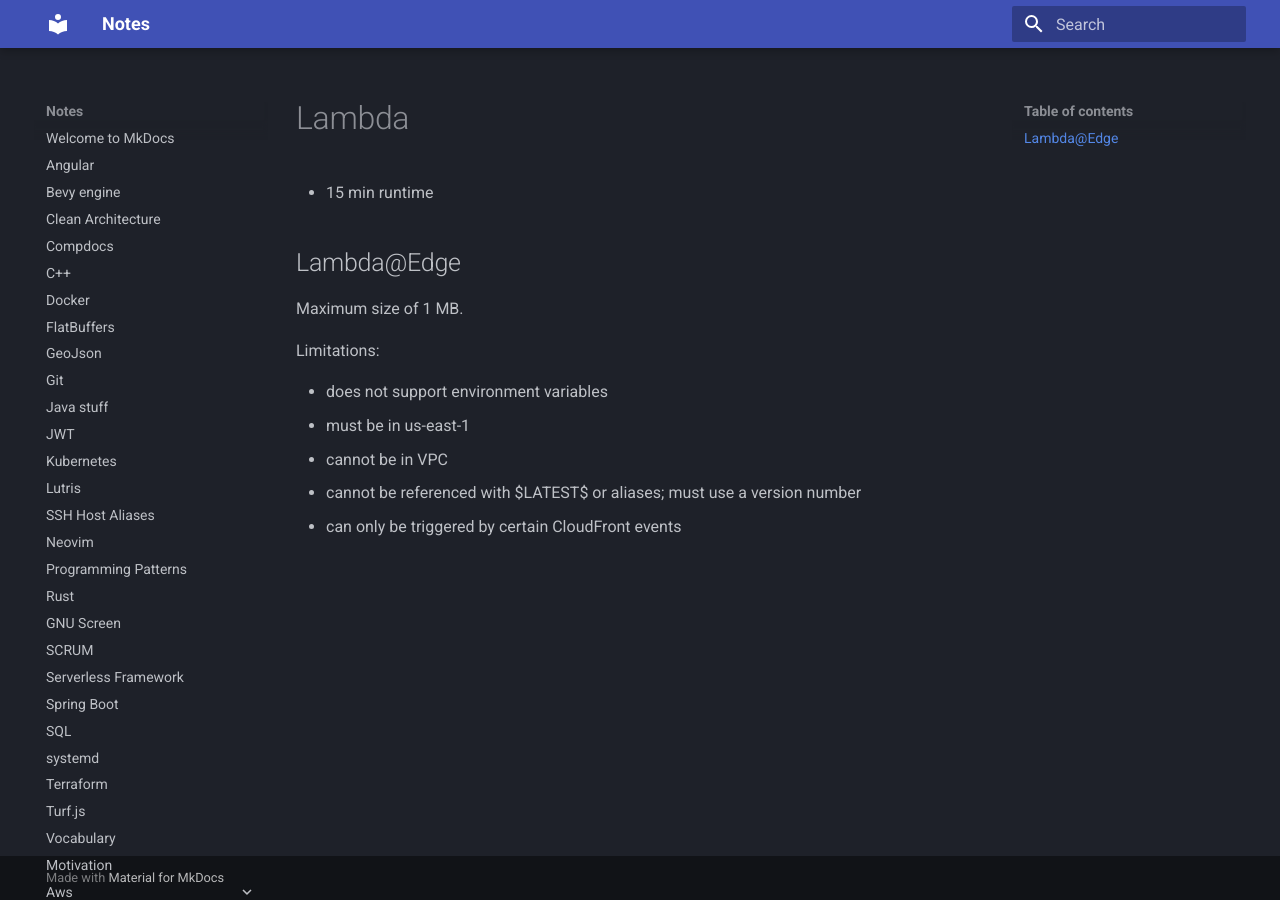
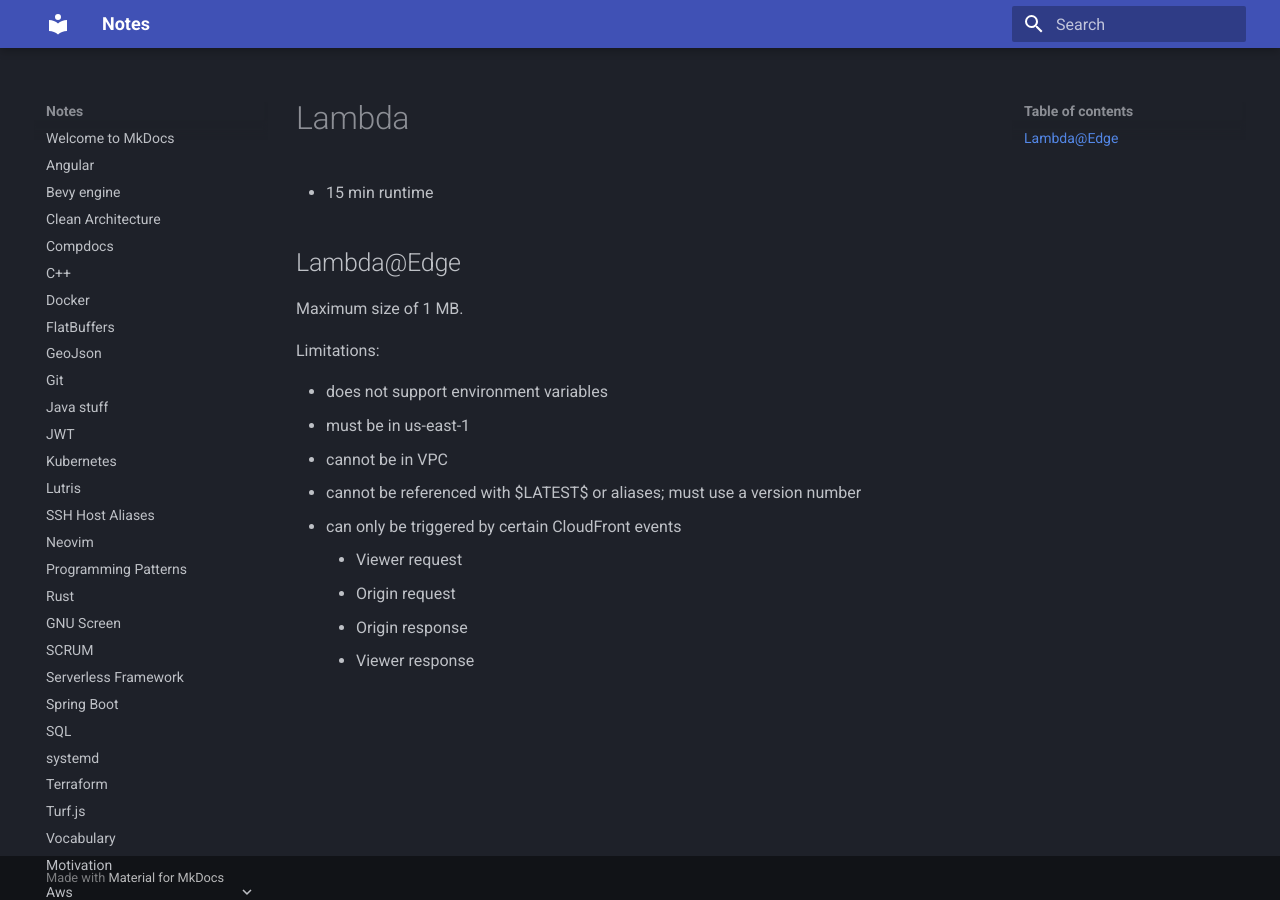
Before and after one commit to YotaYota/notes, an MkDocs documentation site: the page built from docs/aws/lambda.md, in a window 1280 px wide. Built offline with MkDocs 1.6.1 and Material for MkDocs 9.7.7, drawn with Linux system fonts in a browser that asks for light colours.

Commit message:
cloudfront event names

```diff
--- a/docs/aws/lambda.md
+++ b/docs/aws/lambda.md
@@ -13,3 +13,7 @@
 - cannot be in VPC
 - cannot be referenced with $LATEST$ or aliases; must use a version number
 - can only be triggered by certain CloudFront events
+    - Viewer request
+    - Origin request
+    - Origin response
+    - Viewer response
```
